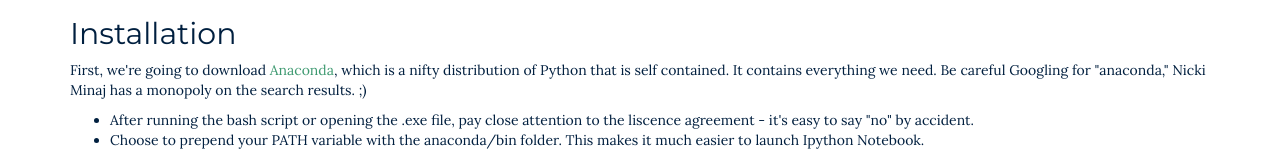
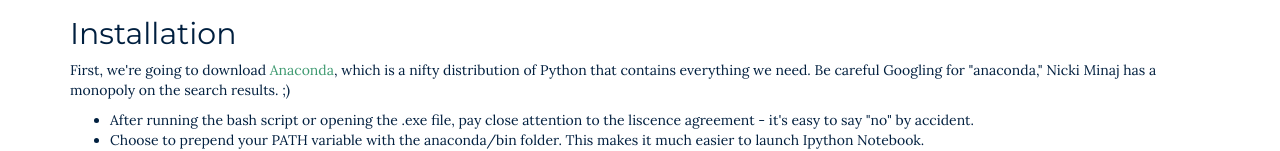
Before and after one commit to jameslmartin/personal, a plain HTML site: page hack-night.html in a window 1280 px wide. Shown: the part 260-411 px from the top of the page. Drawn offline with nearby package versions, Linux system fonts and the light colour scheme; some packages are replaced by stand-ins of ours.

Commit message:
Fixing typos.

```diff
--- a/hack-night.html
+++ b/hack-night.html
@@ -60,7 +60,7 @@
                         <hr>
                         <p>29 Jan. 2015</p>
                         <h2 id="installation">Installation</h2>
-                        <p>First, we&#39;re going to download <a href="https://store.continuum.io/cshop/anaconda/">Anaconda</a>, which is a nifty distribution of Python that is self contained. It contains everything we need. Be careful Googling for &quot;anaconda,&quot; Nicki Minaj has a monopoly on the search results. ;) </p>
+                        <p>First, we&#39;re going to download <a href="https://store.continuum.io/cshop/anaconda/">Anaconda</a>, which is a nifty distribution of Python that contains everything we need. Be careful Googling for &quot;anaconda,&quot; Nicki Minaj has a monopoly on the search results. ;) </p>
                         <ul>
                             <li>After running the bash script or opening the .exe file, pay close attention to the liscence agreement - it&#39;s easy to say &quot;no&quot; by accident. </li>
                             <li>Choose to prepend your PATH variable with the anaconda/bin folder. This makes it much easier to launch Ipython Notebook. </li>
```
